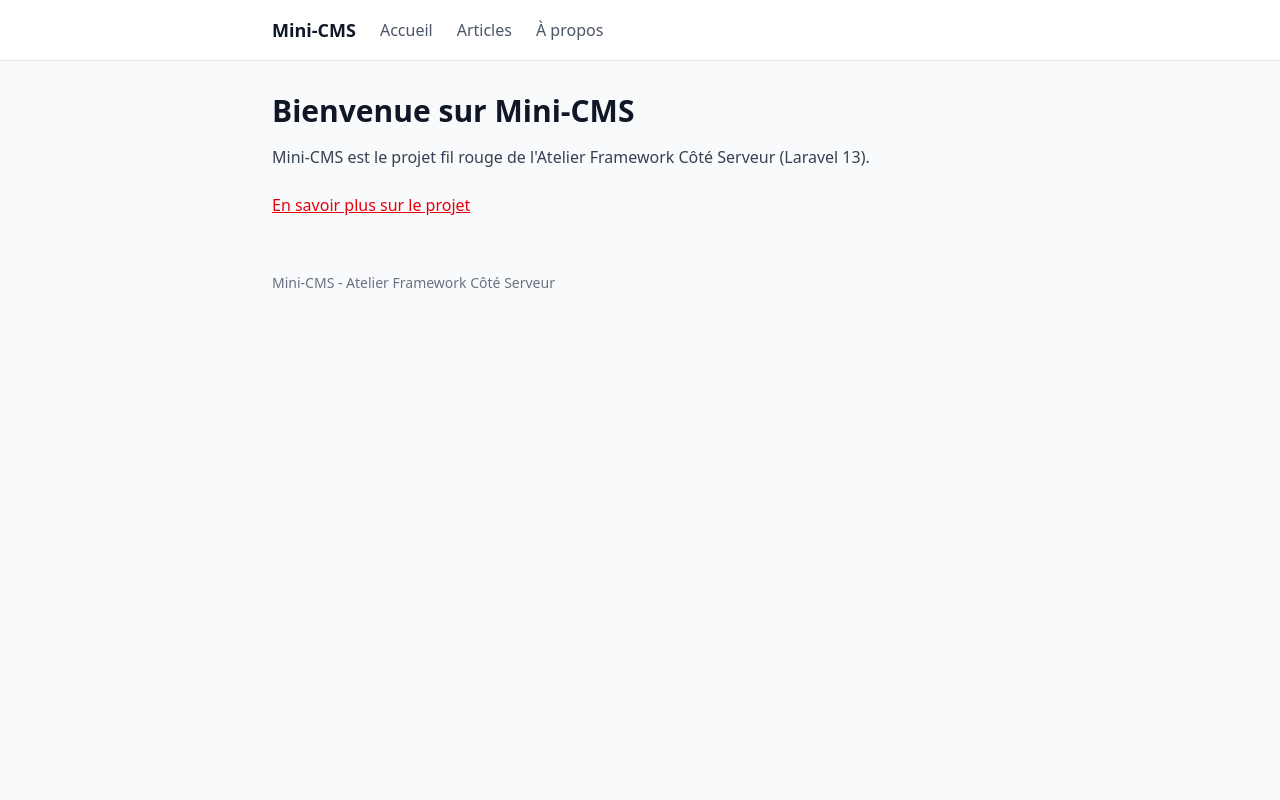
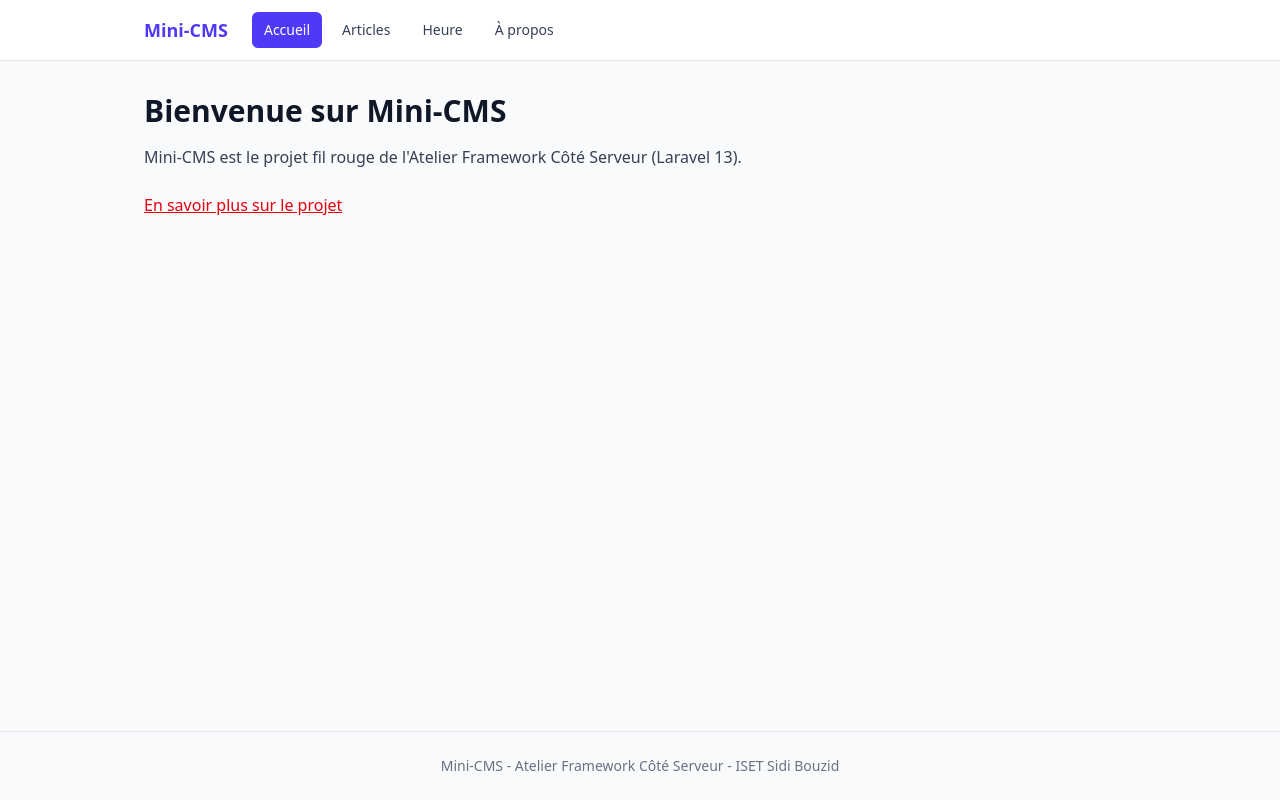
Before and after one commit to amenikochbati/mini-cm--larave, a Laravel app: page / in a window 1280 px wide. Run offline with Laravel 12, Linux system fonts and the light colour scheme; style sheets or scripts are compiled from the project's sources.

Commit message:
Ajouter x-navbar et x-nav-link au layout
Co-authored-by: Copilot <223556219+Copilot@users.noreply.github.com>

```diff
--- a/resources/views/components/layout.blade.php
+++ b/resources/views/components/layout.blade.php
@@ -6,22 +6,15 @@
     <title>{{ $title ?? 'Mini-CMS' }}</title>
     @vite(['resources/css/app.css', 'resources/js/app.js'])
 </head>
-<body class="min-h-screen bg-gray-50 text-gray-900">
-    <header class="border-b border-gray-200 bg-white">
-        <nav class="mx-auto flex max-w-3xl items-center gap-6 px-4 py-4">
-            <a href="{{ route('home') }}" class="text-lg font-bold">Mini-CMS</a>
-            <a href="{{ route('home') }}" class="text-gray-600 hover:text-gray-900">Accueil</a>
-            <a href="{{ route('posts.index') }}" class="text-gray-600 hover:text-gray-900">Articles</a>
-            <a href="{{ route('about') }}" class="text-gray-600 hover:text-gray-900">À propos</a>
-        </nav>
-    </header>
+<body class="flex min-h-screen flex-col bg-gray-50 text-gray-900">
+    <x-navbar />
 
-    <main class="mx-auto max-w-3xl px-4 py-8">
+    <main class="mx-auto w-full max-w-5xl flex-1 px-4 py-8">
         {{ $slot }}
     </main>
 
-    <footer class="mx-auto max-w-3xl px-4 py-6 text-sm text-gray-500">
-        Mini-CMS - Atelier Framework Côté Serveur
+    <footer class="border-t border-gray-200 py-6 text-center text-sm text-gray-500">
+        Mini-CMS - Atelier Framework Côté Serveur - ISET Sidi Bouzid
     </footer>
 </body>
 </html>
--- /dev/null
+++ b/resources/views/components/nav-link.blade.php
@@ -0,0 +1,17 @@
+@props(['to', 'match' => null])
+
+@php
+    $active = request()->routeIs($match ?? $to);
+@endphp
+
+<a
+    href="{{ route($to) }}"
+    @if ($active) aria-current="page" @endif
+    {{ $attributes->class([
+        'px-3 py-2 rounded-md text-sm font-medium transition-colors',
+        'bg-indigo-600 text-white' => $active,
+        'text-gray-700 hover:bg-gray-100' => ! $active,
+    ]) }}
+>
+    {{ $slot }}
+</a>
--- /dev/null
+++ b/resources/views/components/navbar.blade.php
@@ -0,0 +1,10 @@
+<header class="border-b border-gray-200 bg-white">
+    <nav class="mx-auto flex max-w-5xl flex-wrap items-center gap-2 px-4 py-3" aria-label="Navigation principale">
+        <a href="{{ route('home') }}" class="mr-4 text-lg font-bold text-indigo-600">Mini-CMS</a>
+
+        <x-nav-link to="home">Accueil</x-nav-link>
+        <x-nav-link to="posts.index" match="posts.*">Articles</x-nav-link>
+        <x-nav-link to="time">Heure</x-nav-link>
+        <x-nav-link to="about">À propos</x-nav-link>
+    </nav>
+</header>
```
